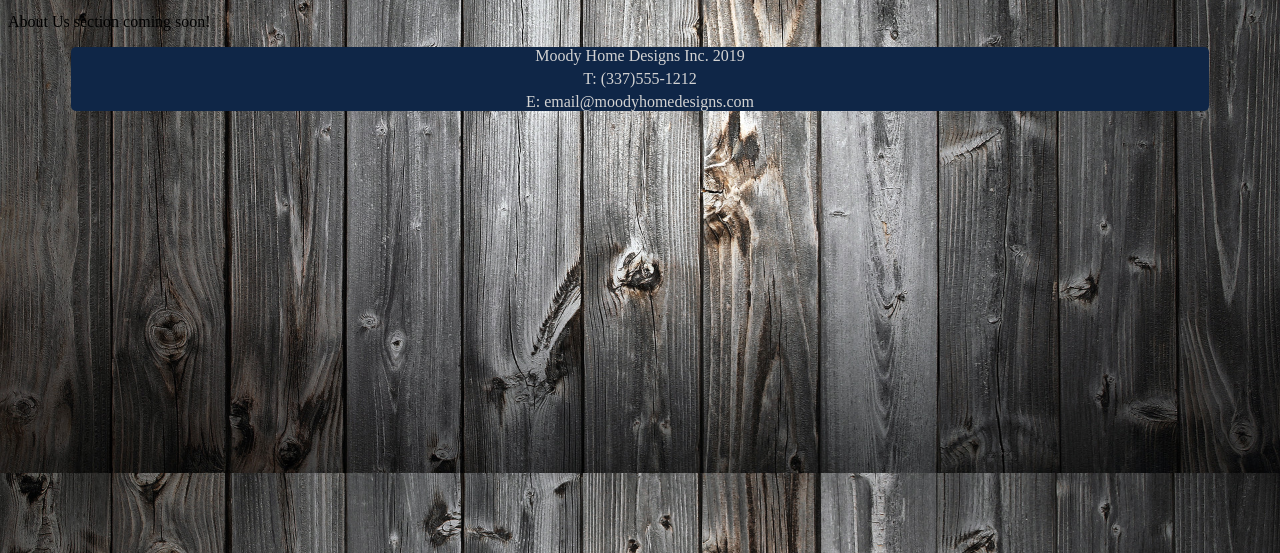
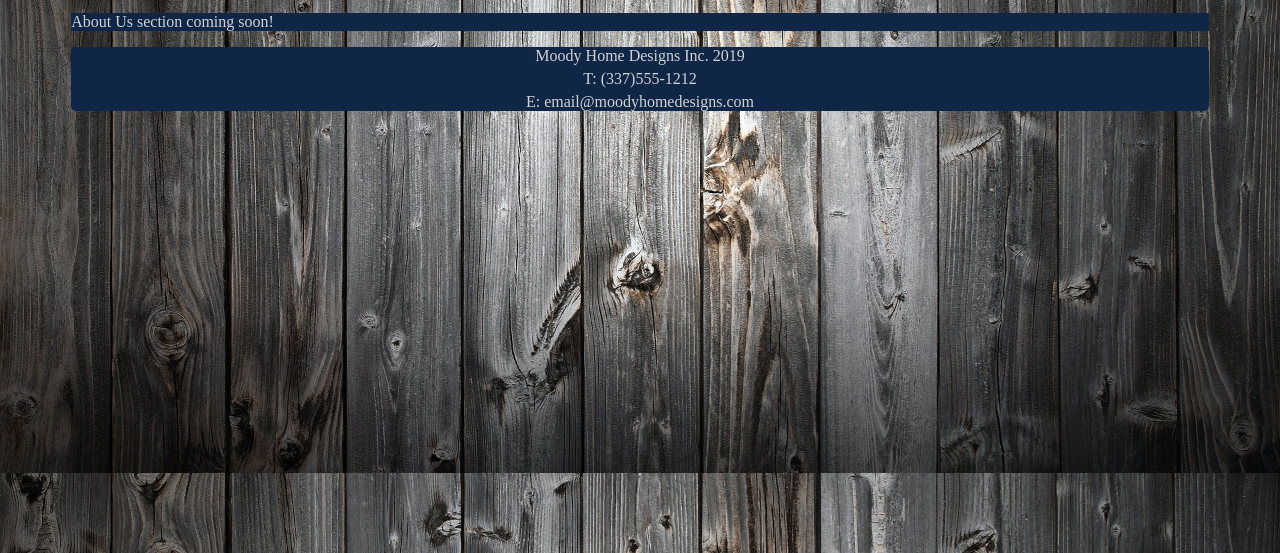
Before and after one commit to brandonmeeks/Moody-Home-Designs-Portfolio, a plain HTML site: page about.html in a window 1280 px wide. Shown: the part 247-800 px from the top of the page. Drawn offline with Linux system fonts and the light colour scheme.

Commit message:
added basic styling to content placeholders

```diff
--- a/about.html
+++ b/about.html
@@ -37,7 +37,7 @@
         </nav>
 
         <!--TODO: Add About Us body content-->
-        <div>
+        <div class="content">
             <p>About Us section coming soon!</p>
         </div>
 
```
Also changed, not shown: contact.html (+1 -1 lines), projects.html (+1 -1 lines).
